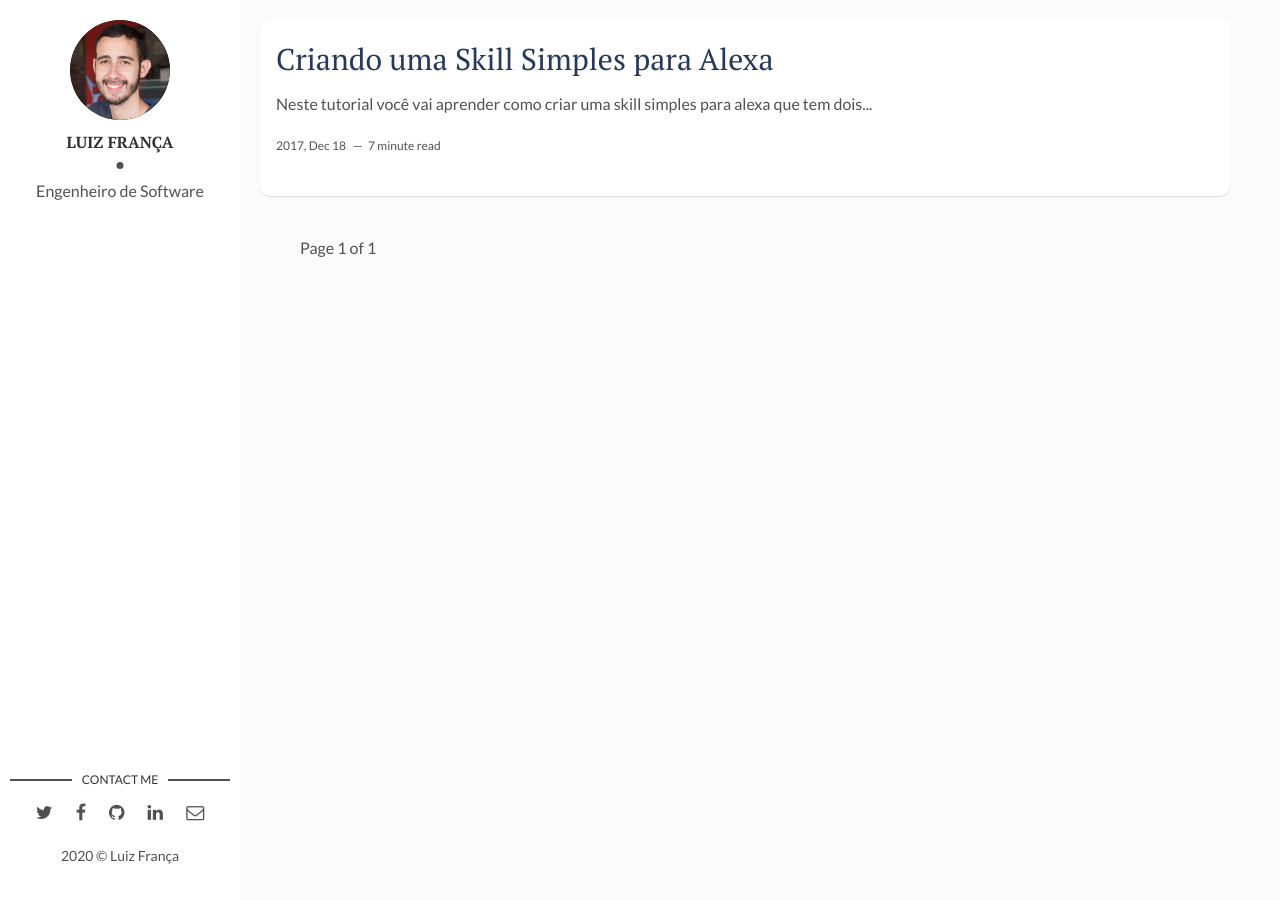
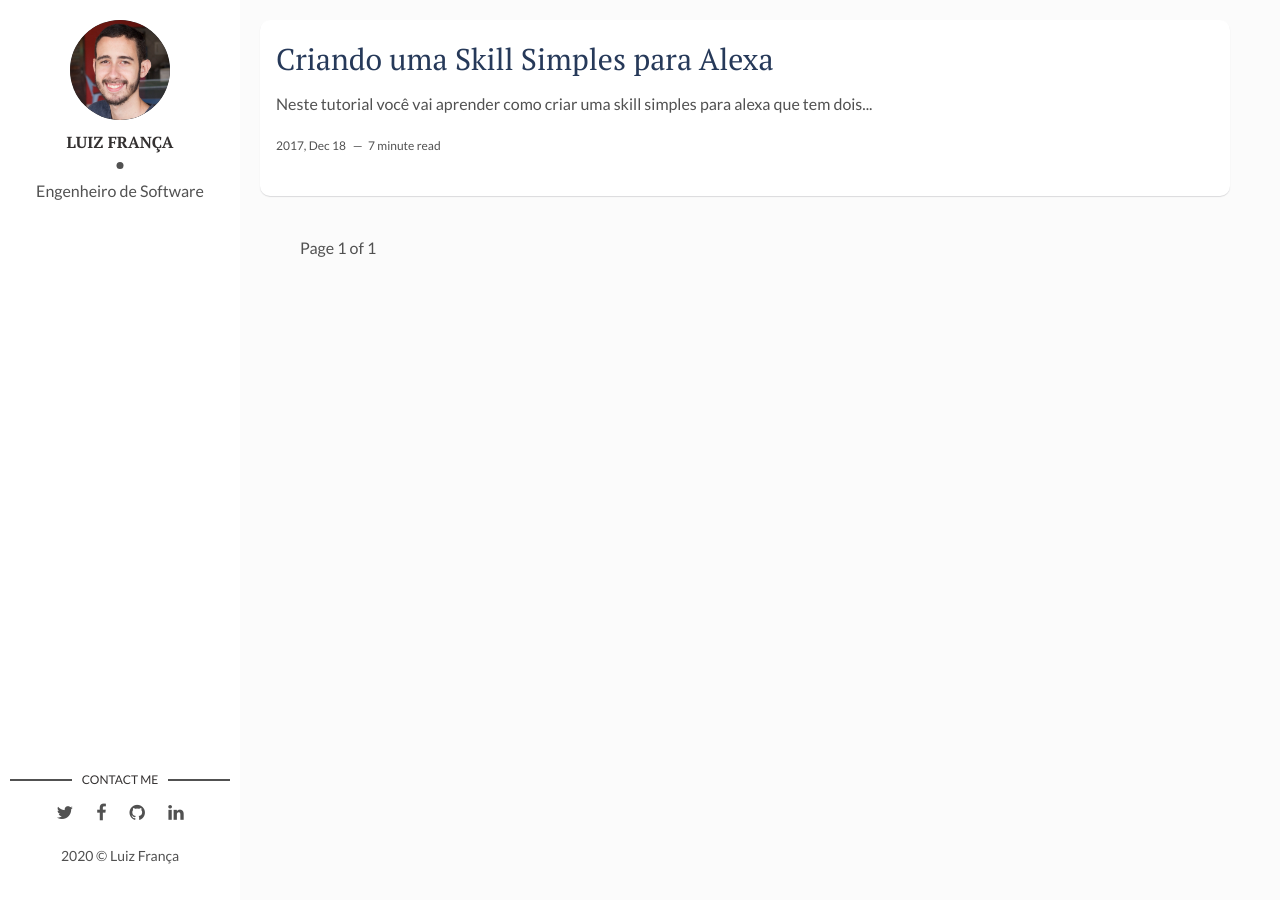
Before and after one commit to luizfranca/dev-blog, a Jekyll site: the page built from docs/index.html, in a window 1280 px wide. Built offline with Jekyll 4.4.1, drawn with Linux system fonts in a browser that asks for light colours; the list of posts is cut into pages by our own code.

Commit message:
Update main.html

```diff
--- a/docs/_layouts/main.html
+++ b/docs/_layouts/main.html
@@ -38,8 +38,6 @@ layout: default
         {% endif %}
         {% if site.email %}
           <li class="email"><a href="mailto:{{site.email}}"><i class="fa fa-envelope-o"></i></a></li>
-        {% else %}
-          <li class="email"><a href="mailto:example.david@blog.com"><i class="fa fa-envelope-o" aria-hidden="true"></i></a></li>
         {% endif %}
       </ul>
     </section> <!-- End Section Contact -->
```
